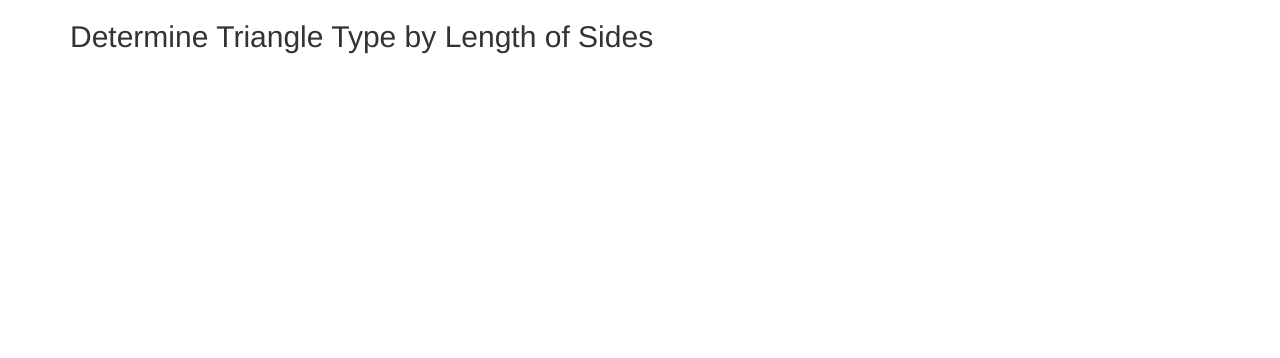
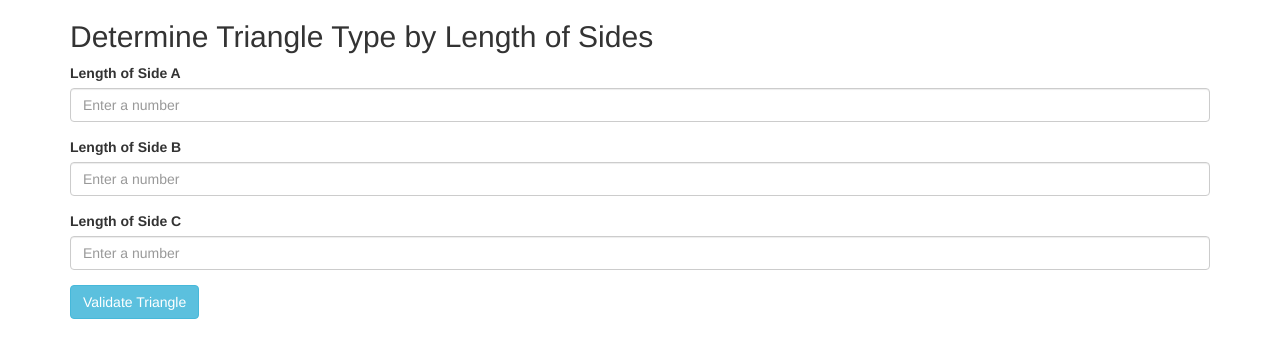
Before and after one commit to bseaver/triangle-tracker, a plain HTML site: page index.html in a window 1280 px wide. Drawn offline with Linux system fonts and the light colour scheme.

Commit message:
add essential HTML form content

```diff
--- a/css/styles.css
+++ b/css/styles.css
@@ -1 +1 @@
-/* No CSS yet - just styling with Bootstrap */
+/* No CSS yet - just styling with Bootstrap so far */
--- a/index.html
+++ b/index.html
@@ -13,6 +13,37 @@
 
       <h2>Determine Triangle Type by Length of Sides</h2>
 
+      <form>
+        <div class="form-group">
+          <label for="side-A">
+            Length of Side A
+          </label>
+          <input id="side-A" class="form-control" type="" placeHolder="Enter a number">
+        </div>
+
+        <div class="form-group">
+          <label for="side-A">
+            Length of Side B
+          </label>
+          <input id="side-B" class="form-control" type="" placeHolder="Enter a number">
+        </div>
+
+        <div class="form-group">
+          <label for="side-A">
+            Length of Side C
+          </label>
+          <input id="side-C" class="form-control" type="" placeHolder="Enter a number">
+        </div>
+
+        <button type="submit" class="btn btn-info">
+          Validate Triangle
+        </button>
+      </form>
+
+      <div id="validationMessage" class="well hidden">
+        <h4>Triangle is Isosceles</h4>
+        <p>because sides A and C are the same length</p>
+      </div>
     <div>
   </body>
 </html>
--- a/js/scripts.js
+++ b/js/scripts.js
@@ -1,4 +1,4 @@
 // Run JS after DOM has loaded
 $(document).ready(function() {
-  alert("DOM has loaded.")
+
 }); // End JavaScript
```
